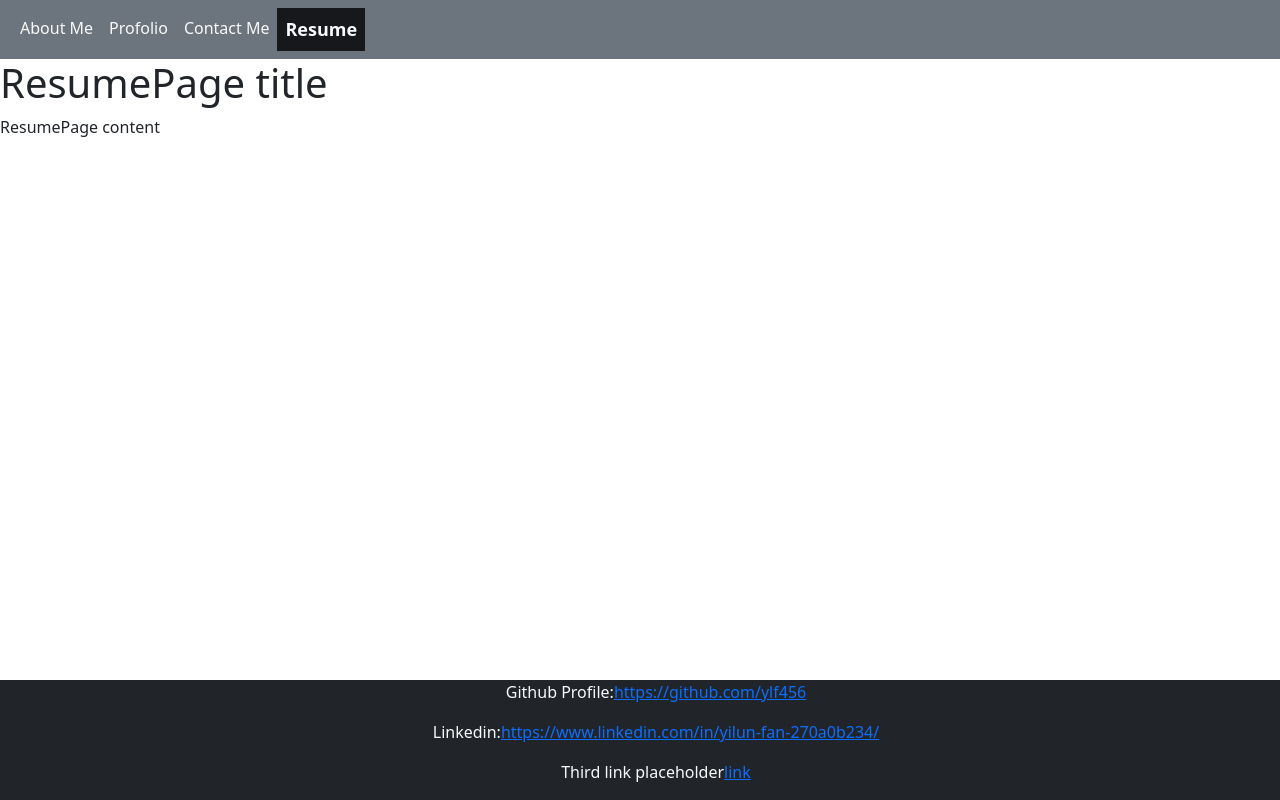
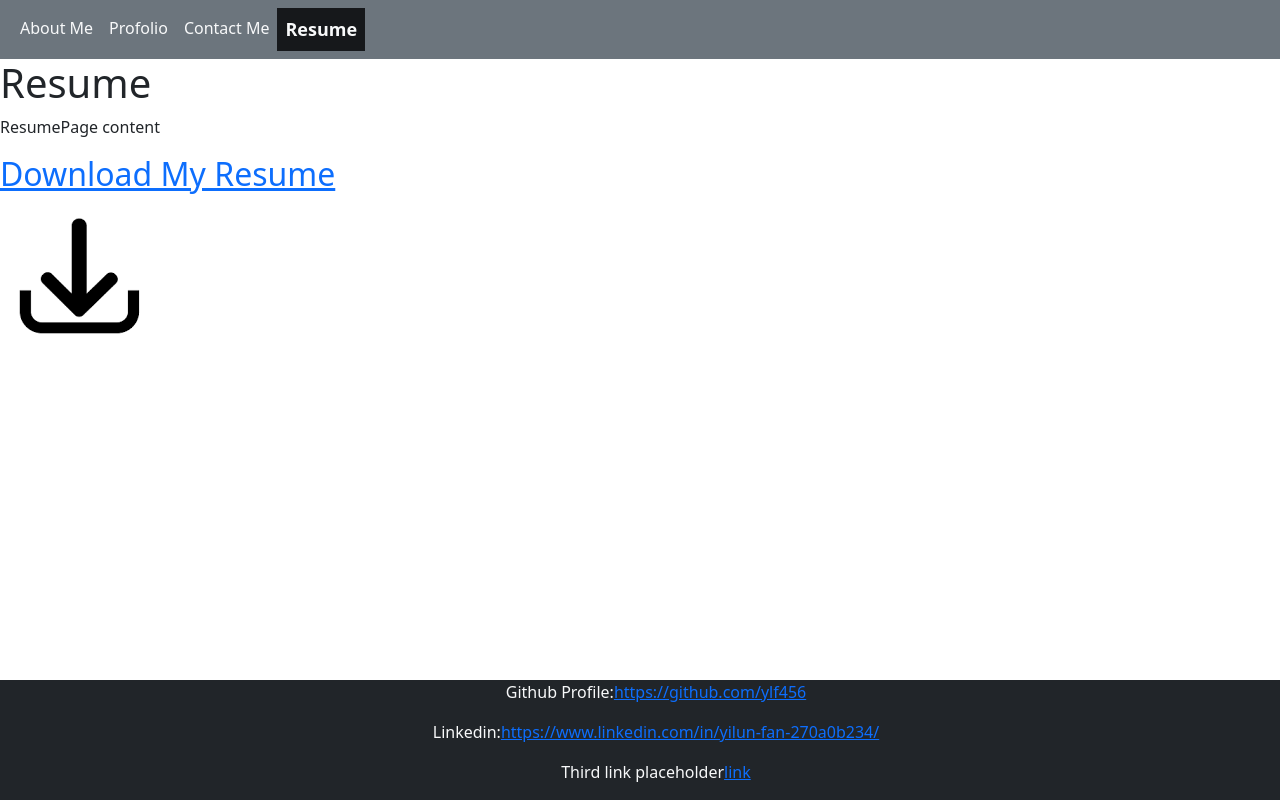
Before and after one commit to ylf456/module-20-challenge-ylf456-React-Portfolio, a React (Vite) app: page /resume in a window 1280 px wide. Built offline with nearby package versions, Linux system fonts and the light colour scheme.

Commit message:
staging file

```diff
--- a/src/pages/ResumePage.jsx
+++ b/src/pages/ResumePage.jsx
@@ -1,8 +1,16 @@
 export default function ResumePage() {
     return (
       <div className="body-content">
-        <h1>ResumePage title</h1>
+        <h1>Resume</h1>
         <p>ResumePage content</p>
+        <p></p>
+        <p></p>
+        <div className="download-container">
+        <a href='/assets/PDF/Yilun+Fan+CV+2023.pdf' download>
+        <h2>Download My Resume</h2>
+        </a>
+        <img src="/assets/images/download.png"></img>
+        </div>
       </div>
     );
   }
```
Also changed, not shown: public/assets/images/download.png (added), 1 other file (tests, documents, lock files or other folders).
